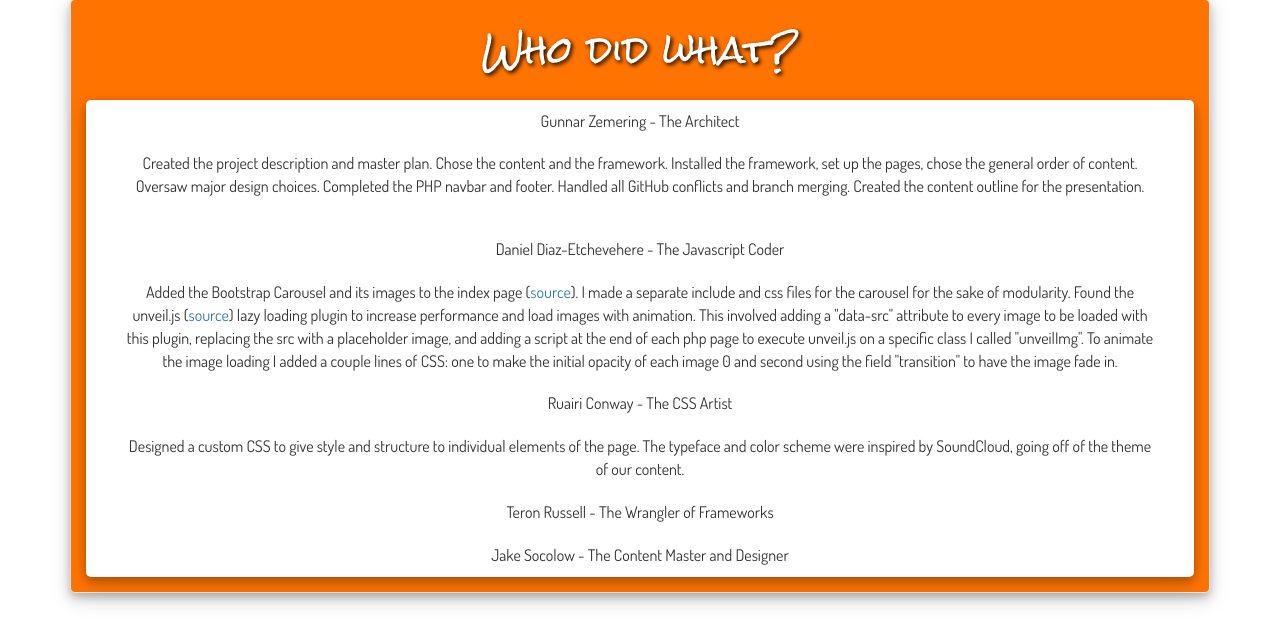
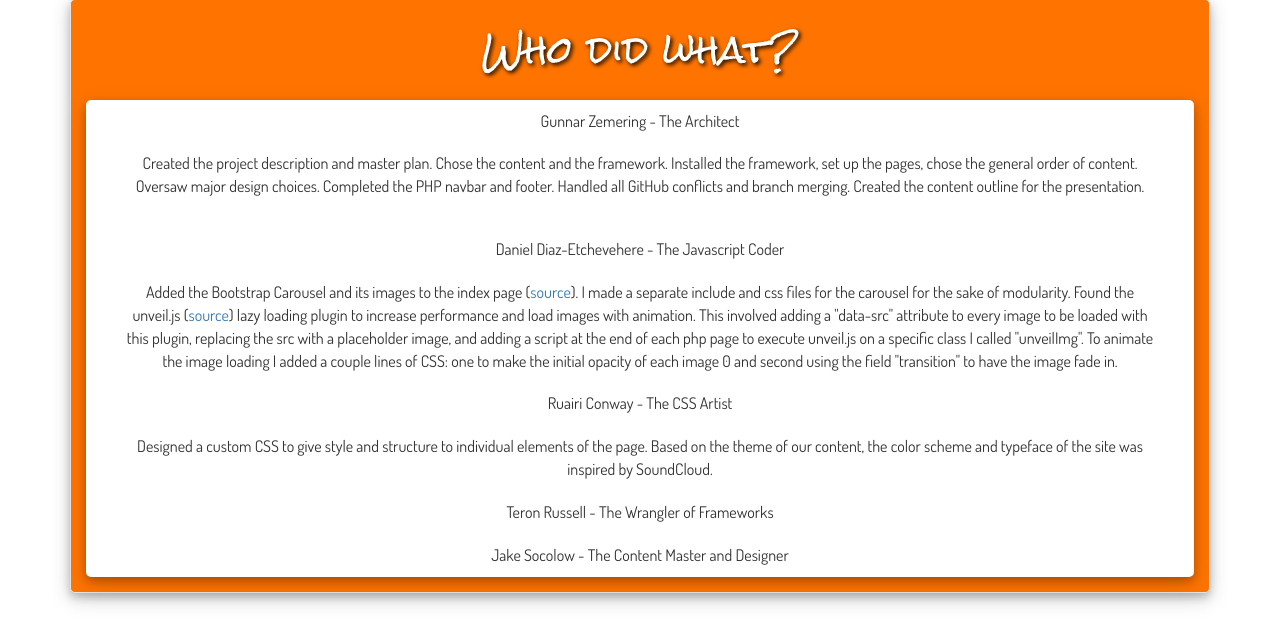
Before and after one commit to t0pgunn/Project1, a PHP site: page /colophon.php in a window 1280 px wide. Shown: the part 101-730 px from the top of the page. Run offline with PHP 8.4, Linux system fonts and the light colour scheme.

Commit message:
My Colophon

```diff
--- a/colophon.php
+++ b/colophon.php
@@ -54,10 +54,9 @@
                         <p>Added the Bootstrap Carousel and its images to the index page (<a href="http://www.w3schools.com/bootstrap/bootstrap_carousel.asp">source</a>). I made a separate include and css files for the carousel for the sake of modularity. Found the unveil.js (<a href="http://luis-almeida.github.io/unveil/">source</a>) lazy loading plugin to increase performance and load images with animation. This involved adding a "data-src" attribute to every image to be loaded with this plugin, replacing the src with a placeholder image, and adding a script at the end of each php page to execute unveil.js on a specific class I called "unveilImg". To animate the image loading I added a couple lines of CSS: one to make the initial opacity of each image 0 and second using the field "transition" to have the image fade in.
 
                         <p>Ruairi Conway - The CSS Artist</p>
-                        <p>Designed a custom CSS to give style and structure to individual elements of the page. The typeface and color scheme were inspired by SoundCloud, going off of the theme of our content. </p>
+                        <p>Designed a custom CSS to give style and structure to individual elements of the page. Based on the theme of our content, the color scheme and typeface of the site was inspired by SoundCloud.</p>
 
                         <p>Teron Russell - The Wrangler of Frameworks</p>
-
 
                         <p>Jake Socolow - The Content Master and Designer</p>
                     </div>
```
